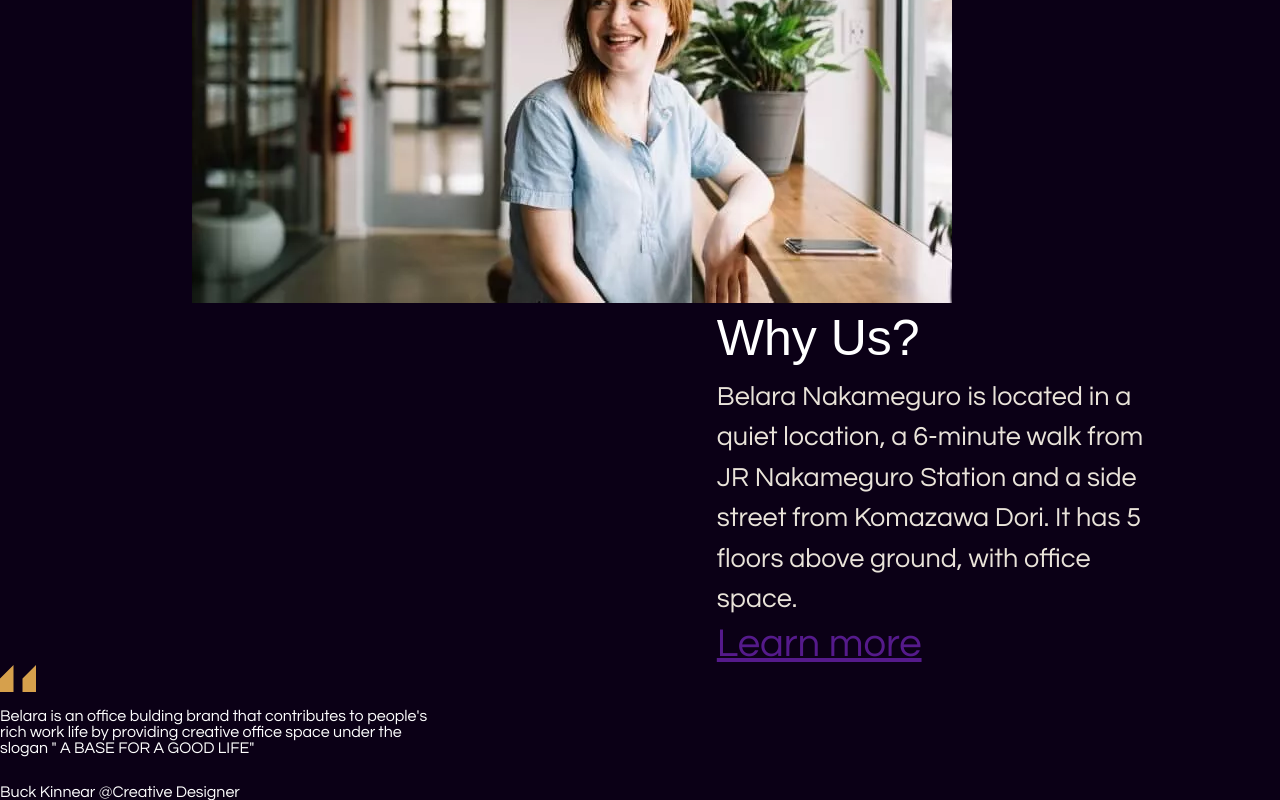
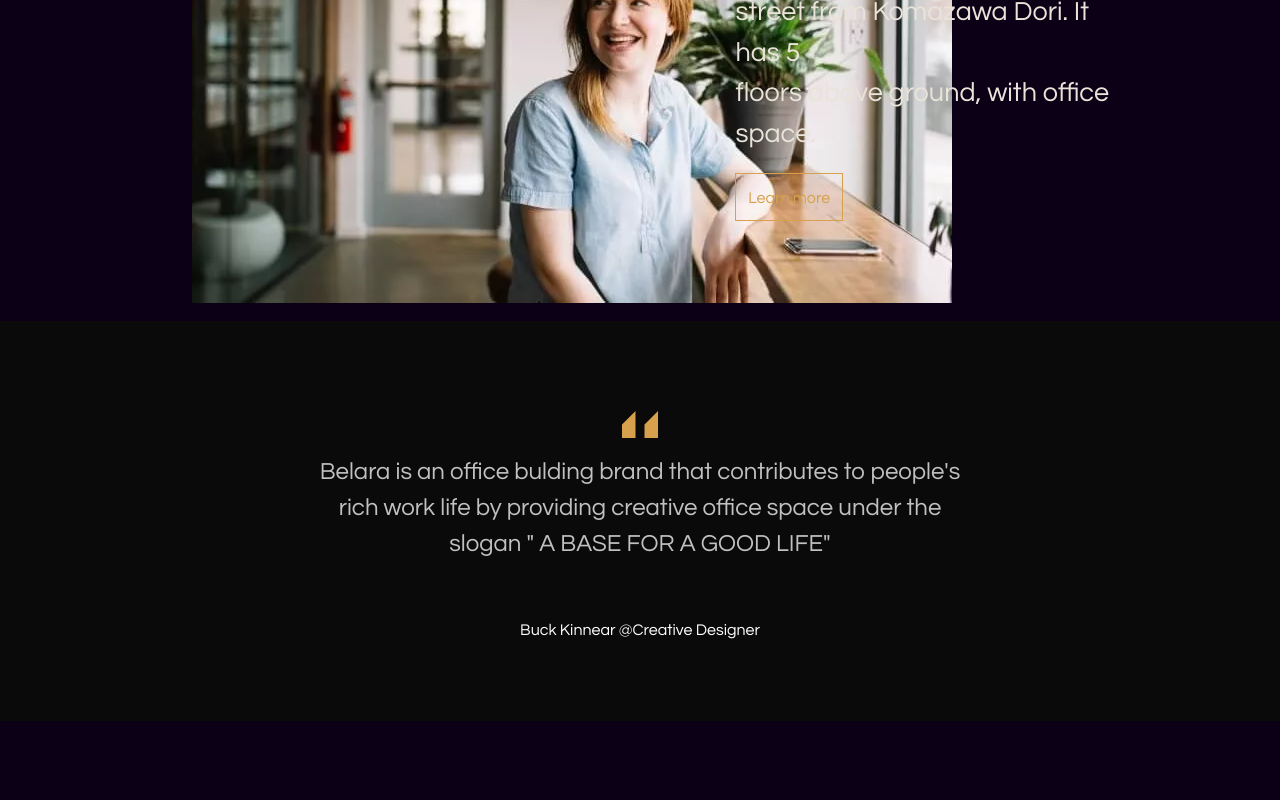
Before and after one commit to aclarette/Belara, a plain HTML site: page Belara/Belara/index.html in a window 1280 px wide. Shown: the part 4065-4865 px from the top of the page. After the commit the page ends 4786 px from the top, so only its background shows below. Drawn offline with Linux system fonts and the light colour scheme.

Commit message:
Update style.css

```diff
--- a/Belara/Belara/style.css
+++ b/Belara/Belara/style.css
@@ -1,3 +1,4 @@
+
 *{ margin: 0 ;
     box-sizing: border-box;
     scroll-behavior: smooth;
@@ -321,7 +322,7 @@ left: 0;
         padding: 1%;
         position: relative;
         top: 0%;
-    transition: 0.5;
+        transition: 0.5s;
         overflow: hidden;
     }
     .imagem1 a{
@@ -329,11 +330,13 @@ left: 0;
         color: #fff;
         text-decoration: none;
         font-family: "Cabin", sans-serif;
+        transition: 0.5s;
     }
     h2{
         font-size: 50px;
         font-family: "Cabin", sans-serif;
         color: #fff;
+        transition: 0.5s;
     }
 
     .imagem1:hover{
@@ -413,20 +416,28 @@ h2{
     }
     #imagem{
         margin-top: 15%;
-    margin-left: 15%
+        margin-left: 15%;
+        width: 50%;
+        display: inline-block;
+    }
+    #sobre{
+        display: inline-block;
+        width: 100%;
     }
     #whyUs{
-    display: block;
+        display: inline-block;
         color: #fff;
         font-family: "Cabin", sans-serif;
         font-size: 40px;
-    margin-left: 56%;
         position: relative;
-    bottom: 45%;
+        width: 30%;
+        right: 100px;
+        bottom: 100px;
     }
     #whyUs h2{
         font-weight: 400;
         line-height: 1.3;
+
     }
     #texto4{
         color: #E9E3D9;
@@ -434,3 +445,53 @@ h2{
         font-weight: 400;
         line-height: 1.5;
     }
+    #learn1{
+        text-decoration: none;
+        background-color: none;
+        border: 1px solid #D6A04C ;
+        width: 28%;
+        height: 6vh;
+        line-height: 6vh;
+        text-align: center;
+        font-family:"Questrial", sans-serif ;
+        font-size: 16px;
+        color: #D6A04C;
+        margin-top: 5%;
+        display: block;
+
+    }
+    #learn1:hover{
+        background-color: #D6A04C;
+        border: 1px solid #D6A04C ;
+        color: white;
+        transition: 0.5s;
+        text-decoration: none;
+        margin-top: 5%;
+
+    }
+    #comentario{
+        height: 50vh;
+        width: 100%;
+        background-color: #0A0A0A;
+    }
+    #icon{
+       padding-top:7%;
+       text-align: center;
+    }
+    #opiniao{
+        color: #C1C1C1;
+        line-height: 1.5;
+        margin-bottom: 32px;
+        font-size: 50;
+        text-align: center;
+    }
+    #opiniao p{
+        color: #C1C1C1;
+        font-size: 24px;
+    }
+    #founder{
+       margin-left: 48%;
+    }
+    #a{
+        text-align: center;
+    }
```
Lines whose indentation alone changed are shown as unchanged.
